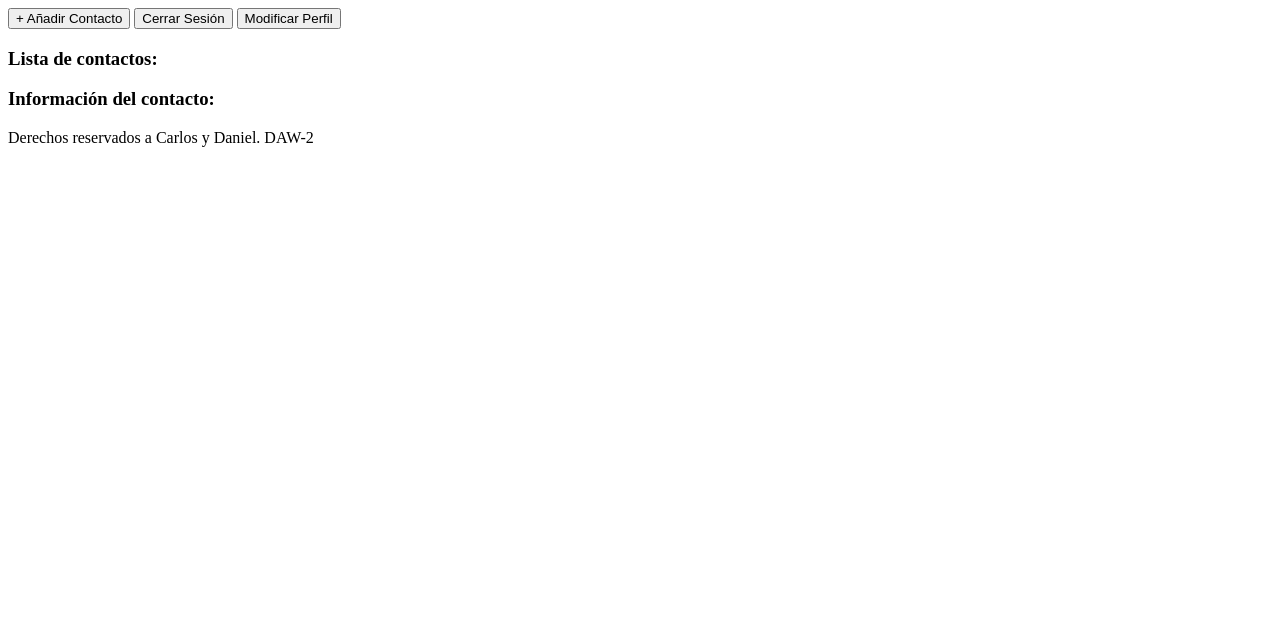
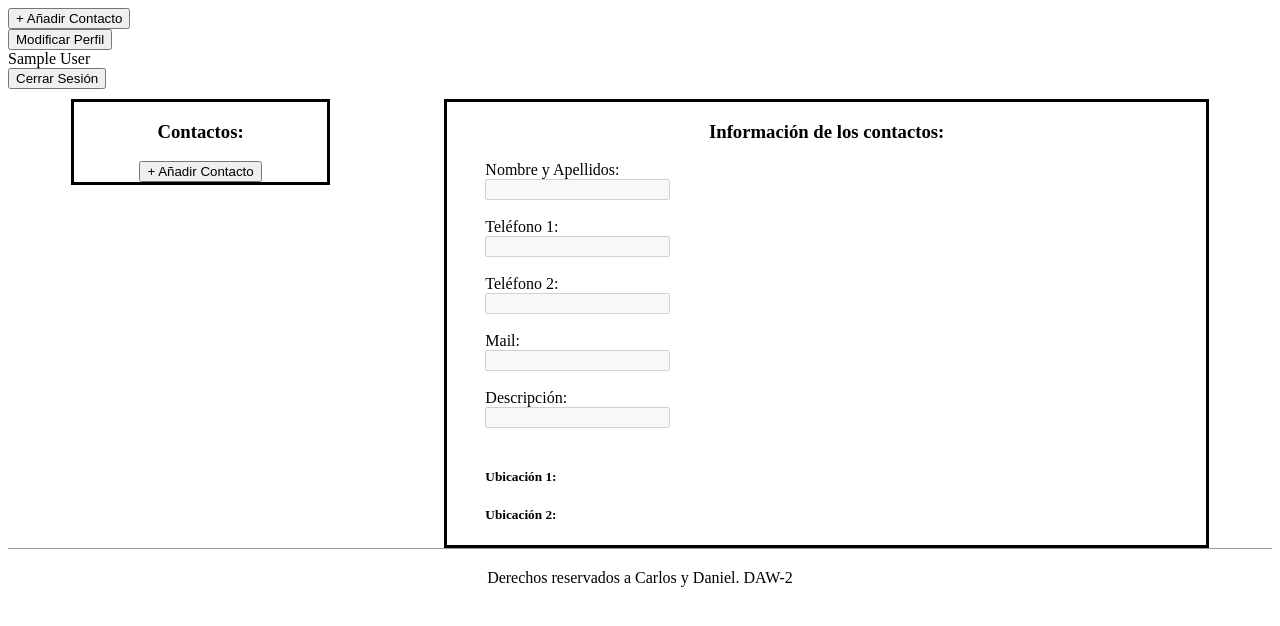
Before and after one commit to vlorenzo34/PR04, a PHP site: page /PR04/main.php in a window 1280 px wide. Shown: the top 626 px of the page. Run offline with PHP 8.4, Linux system fonts and the light colour scheme; the visitor is signed in with stand-in values (Sample User, id 1); data that the repository does not hold is empty.

Commit message:
subida definitiva de proyecto

```diff
--- /dev/null
+++ b/css/style_main.css
@@ -0,0 +1,74 @@
+/* CSS STYLE DE MAIN.PHP */
+.contenedor_central {
+	/*background-color: orange;*/
+	float: left;
+	width: 100%;
+	margin-top: 10px;
+
+}
+
+.contactos {
+	width:20%;
+	/*background-color: green;*/
+	float:left;
+	margin-left: 5%;
+	border-style: solid;
+}
+
+.info_contactos {
+	width:60%;
+	/*background-color: red;*/
+	float:right;
+	margin-right: 5%;
+	border-style: solid;
+}
+
+#menu_contactos{
+	text-align: center;
+
+}
+#menu_info_contactos{
+	text-align: center;
+
+}
+
+.contacto{
+
+	width:90%;
+	margin-left: 5%;
+	margin-left:5%;
+	border-width: 4px;
+	text-align: center;
+}
+
+#tit_con{
+	font-size:25px;
+}
+
+#contenidoInfoContactos{
+	width:90%;
+}
+
+.muestra_contenido_contacto{
+	margin-left: 5%;
+	float:left;
+}
+
+#map{
+	/*background-color: orange;*/
+	height:100%;
+
+}
+
+#map2{
+	/*background-color: orange;*/
+	margin-right: 5%;
+	margin-bottom: 5%;
+
+}
+
+#pie {
+	clear: both;
+	text-align: center;
+	padding: 20px;
+	border-top: 1px solid #999999;
--- a/main.php
+++ b/main.php
@@ -1,13 +1,15 @@
 <?php
 	//iniciamos sesión - SIEMPRE TIENE QUE ESTAR EN LA PRIMERA LÍNEA
 	session_start();
+	include("proc/connection.proc.php");
 ?>
 <!DOCTYPE html>
 <html lang="es">
 	<head>
-	    <meta charset="utf-8" />
+	    <meta charset="utf-8"/>
 	    <title></title>
-	    <link rel="stylesheet" href="css/style.css">
+	    <link rel="stylesheet" href="css/style_main.css">
+	    <script type="text/javascript" src="js/script_main.js"></script>
 	</head>
 	<body>
 		<?php
@@ -16,22 +18,118 @@
 			include("proc/connection.proc.php");
 		?>
 	        <header id="header_main">
-	        	<button onclick="window.location.href='crear_contacto.php'">+ Añadir Contacto</button>
-	        	<button onclick="window.location.href='proc/logout.proc.php'">Cerrar Sesión</button>
-	        	<button onclick="window.location.href='modificar_perfil.php'">Modificar Perfil</button>
+	        	<button onclick="window.location.href='crear_contacto.php'">+ Añadir Contacto</button><br/>
+	        	<button onclick="window.location.href='modificar_perfil.php'">Modificar Perfil</button><br/>
+	        	<?php echo utf8_encode($_SESSION['name']); ?><br/><button onclick="window.location.href='proc/logout.proc.php'">Cerrar Sesión</button>
 	        </header>
-	        <section class="cuerpo_section">
-		        <!-- ARTICLE DE LISTA DE CONTACTOS -->
-			   	<article>
-			    	<h1>Lista de contactos:</h1>
-			    </article>
-				<!-- ARTICLE DE MAPA DE CADA CONTACTO -->
-			    <article>
-			    	<h1>Información del contacto:</h1>
-			    </article>
+	        <section class="contenedor_central">
+		    	<section class="contactos">
+		    		<h1 id="menu_contactos">Contactos:</h1>
+		    		<?php
+		    		//CONSULTA QUE BUSCARA LOS CONTACTOS PARA LISTARLOS POSTERIORMENTE.
+		    		$sql_contactos="SELECT * FROM tbl_contacts WHERE tbl_contacts.usu_mail='$_SESSION[mail]'";
+		    		$datos_contactos = mysqli_query($con,$sql_contactos);
+
+		    		if(mysqli_num_rows($datos_contactos)>0){
+		    			while($contacto=mysqli_fetch_array($datos_contactos)){
+		    		?>
+		    				<section class="contacto">
+		    					<article>
+		    						<header>
+		    							<?php echo "<h1 id='tit_con'>".utf8_encode($contacto['con_name']) . " " . utf8_encode($contacto['con_surname'])."</h1>"?>
+		    						</header>
+
+		    							<?php
+		    							if(($contacto['usu_mail']==$_SESSION['mail']) || ($_SESSION['level']=="admin" || ($_SESSION['level']=="root"))){
+												echo "<a href='modificar_contacto.php?con_id=".$contacto['con_id']."'>Modificar</a> - <a href='eliminar_contacto.php?con_id=".$contacto['con_id']."'>Eliminar</a>";
+										}
+										?>
+										<br/><br/>
+		    						<footer>
+		    							<!-- EN EL FOOTER CARGAR BOTON QUE RELLENE EL SECTION INFO_CONTACTOS (LADO DERECHO)-->
+		    							<!--<button onclick="rellenarInfoCon(<?php/* echo $contacto['con_id'] . ', ' . $contacto['con_mail'] . ', ' . $contacto['con_phone'] . ', ' . $contacto['con_phone2'] . ', ' . $contacto['con_lat_home'] . ', ' . $contacto['con_len_home'] . ', ' . $contacto['con_lat_other'] . ', ' . $contacto['con_len_other'] . ', ' . $contacto['con_text'] . ', ' . $contacto['con_name'] . ', ' . $contacto['con_surname'];*/ ?>)">+ Información</button>-->
+		    							<button onclick="window.location.href='main.php?con_id=<?php echo $contacto["con_id"] ?>'">+ Información</button>
+		    							<br/><br/>
+		    						</footer>
+		    					</article>
+		    				</section>
+		    		<?php
+		    			}//end while($actividad=mysqli_fetch_array($datos_actividades)){
+		    		} else {
+		    			?>
+		    			<section class="contacto">
+	    					<article>
+	    						<button onclick="window.location.href='crear_contacto.php'">+ Añadir Contacto</button>
+	    					</article>
+		    			</section>
+		    		<?php
+
+		    		}//end if(mysqli_num_rows($datos_actividades>0)){
+
+		    		?>
+		    	</section>
+		    	<section class="info_contactos">
+		    		<h1 id="menu_info_contactos">Información de los contactos:</h1>
+		    		<section class="muestra_contenido_contacto">
+	    			<?php
+	    				if(isset($_REQUEST['con_id'])){
+							//echo $_REQUEST['con_id'];
+							$sql_info_contacto="SELECT * FROM tbl_contacts WHERE tbl_contacts.con_id='$_REQUEST[con_id]'";
+		    				$datos_con = mysqli_query($con,$sql_info_contacto);
+		    		?>
+		    			<section>
+		    				<form name='info_contacto'>
+		    				<?php
+			    				while($info=mysqli_fetch_array($datos_con)){
+			    					echo "Nombre y Apellidos:<br/>";
+			    					echo '<input type="text" id="name_form" value="' . $info["con_name"] .' '. $info["con_surname"] . '" disabled><br/><br/>';
+			    					echo "Teléfono 1:<br/>";
+			    					echo '<input type="text" id="phone_form" value="' . $info["con_phone"] . '" disabled><br/><br/>';
+			    					echo "Teléfono 2:<br/>";
+			    					echo '<input type="text" id="phone2_form" value="' . $info["con_phone2"] . '" disabled><br/><br/>';
+			    					echo "Mail:<br/>";
+			    					echo '<input type="text" id="mail_form" value="' . $info["con_mail"] . '" disabled><br/><br/>';
+			    					echo "Descripción:<br/>";
+			    					echo '<input type="text" id="mail_form" value="' . $info["con_text"] . '" disabled><br/><br/>';
+								}
+			    			?>
+		    				</form>
+		    			</section>
+		    			<h1>Ubicación 1:</h1>
+			    		<div id="map"></div>
+			    		<h1>Ubicación 2:</h1>
+			    		<div id="map2"></div>
+		    		<?php
+						} else {
+	    			?>
+	    				<section><!-- SECTION PARA EL FORMULARIO -->
+	    					<form name="info_contacto">
+			    				Nombre y Apellidos:<br/>
+			    				<input type="text" id="name_form" disabled><br/><br/>
+			    				Teléfono 1:<br/>
+			    				<input type="text" name="phone_form" disabled><br/><br/>
+			    				Teléfono 2:<br/>
+			    				<input type="text" name="phone2_form" disabled><br/><br/>
+			    				Mail:<br/>
+			    				<input type="mail" name="mail_form" disabled><br/><br/>
+			    				Descripción:<br/>
+			    				<input type="text" name="text_form" disabled><br/><br/>
+
+			    			</form>
+			    			<h1>Ubicación 1:</h1>
+			    			<div id="map"></div>
+				    		<h1>Ubicación 2:</h1>
+				    		<div id="map2"></div>
+			    		</section>
+
+
+		    		<?php
+	    				}
+	    			?>
+	    			</section>
+		    	</section>
 		    </section>
-
-	        <footer>
+	        <footer id="pie">
 	        	Derechos reservados a Carlos y Daniel. DAW-2
 	        </footer>
 	    <?php
```
Also changed, not shown: proc/connection.proc.php (+9 -0 lines).
